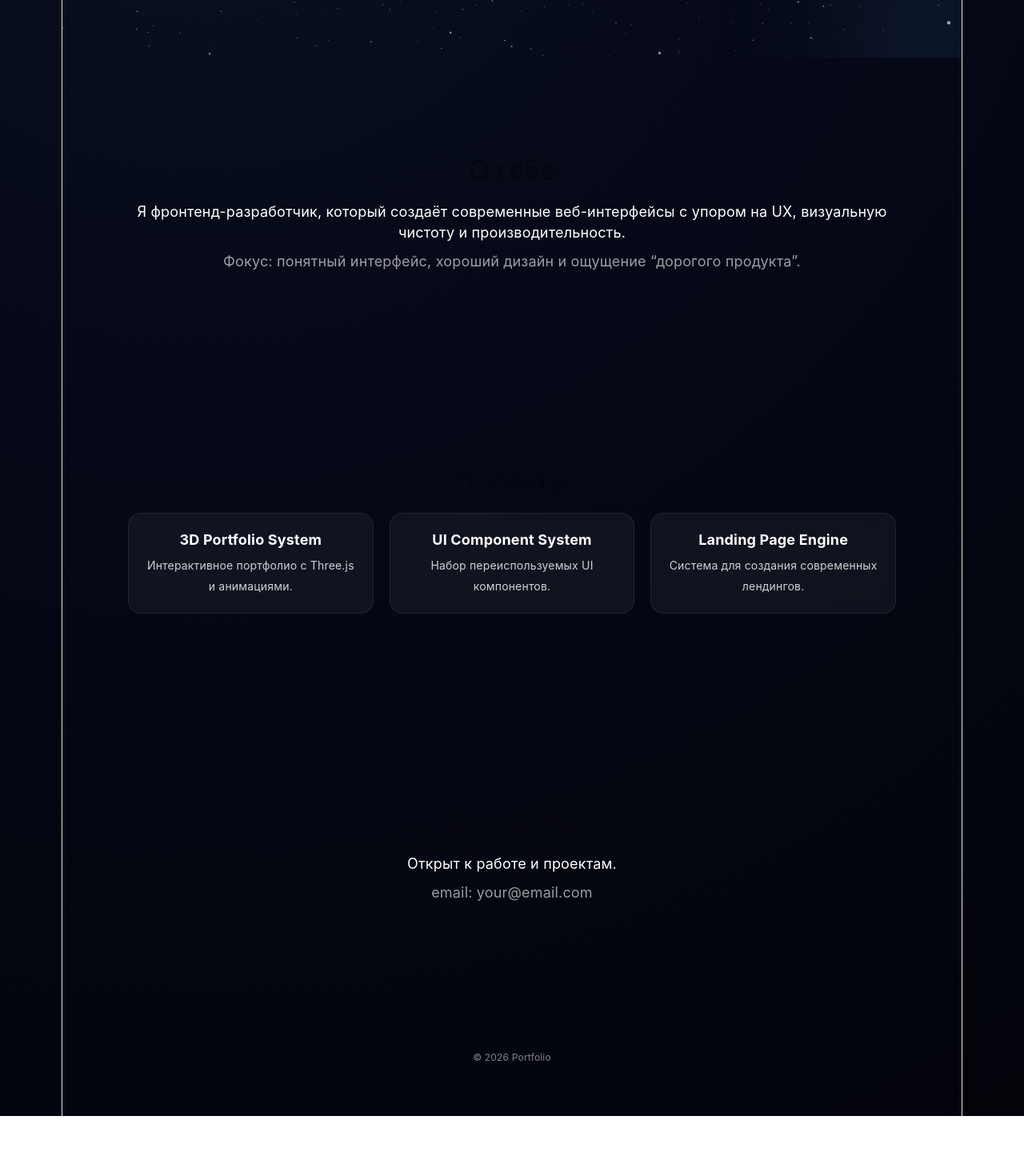
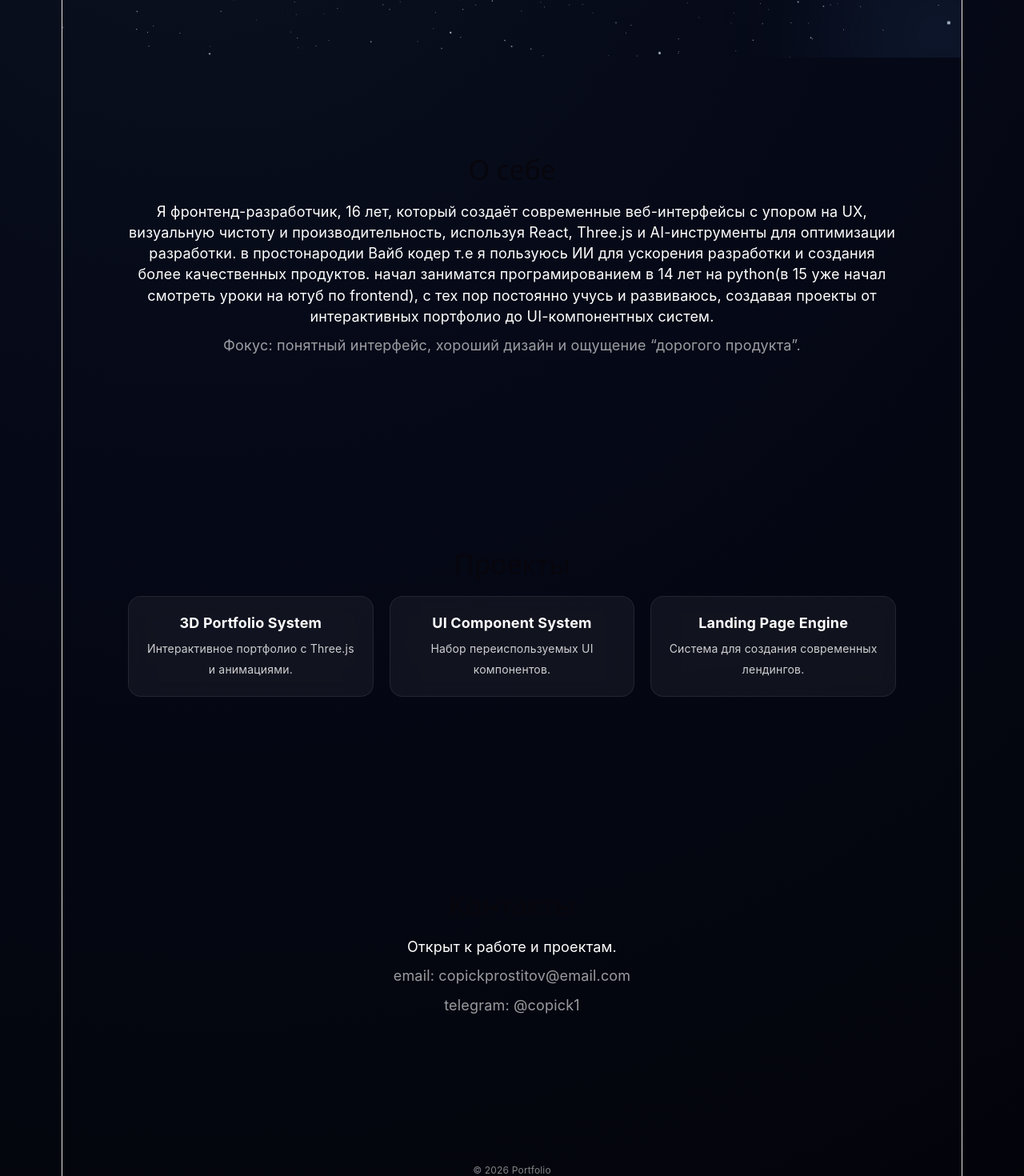
Before and after one commit to prostitovartem-source/portfolio, a React (Vite) app: page / in a window 1280 px wide. Shown: the part 728-2198 px from the top of the page at 80% size. Before the commit the page ends 2123 px from the top, so only its background shows below. Built offline with nearby package versions, Linux system fonts and the light colour scheme.

Commit message:
update site

```diff
--- a/src/App.jsx
+++ b/src/App.jsx
@@ -67,8 +67,11 @@ export default function App() {
         <h2>О себе</h2>
 
         <p>
-          Я фронтенд-разработчик, который создаёт современные веб-интерфейсы с упором на UX,
-          визуальную чистоту и производительность.
+          Я фронтенд-разработчик, 16 лет, который создаёт современные веб-интерфейсы с упором на UX,
+          визуальную чистоту и производительность, используя React, Three.js и AI-инструменты для оптимизации разработки.
+          в простонародии Вайб кодер т.е я пользуюсь ИИ для ускорения разработки и создания более качественных продуктов.
+          начал заниматся програмированием в 14 лет на python(в 15 уже начал смотреть уроки на ютуб по frontend), с тех пор постоянно учусь и развиваюсь,
+          создавая проекты от интерактивных портфолио до UI-компонентных систем.
         </p>
 
         <p className="muted">
@@ -103,7 +106,8 @@ export default function App() {
         <h2>Контакты</h2>
 
         <p>Открыт к работе и проектам.</p>
-        <p className="muted">email: your@email.com</p>
+        <p className="muted">email: copickprostitov@email.com</p>
+        <p className="muted">telegram: @copick1</p>
       </section>
 
       <footer>
```
